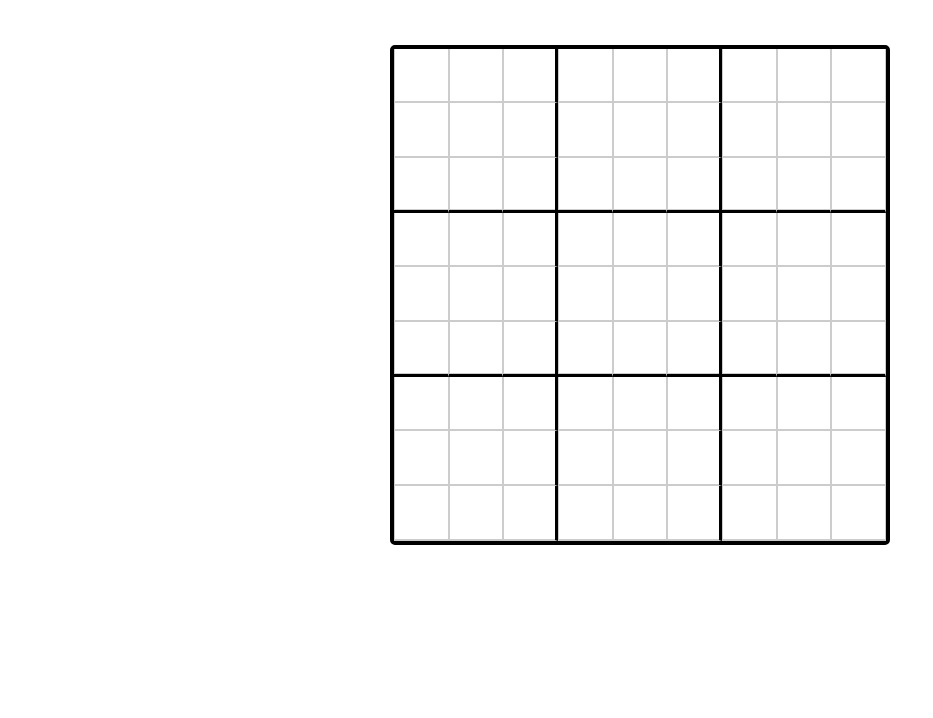
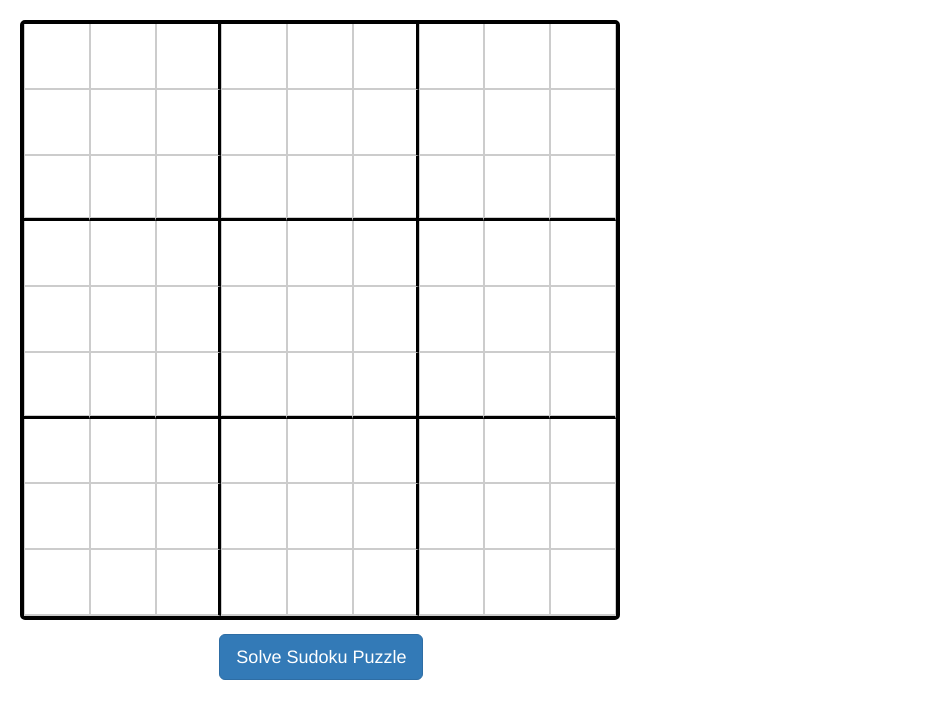
Before and after one commit to gregor-ovsenjak/SudokuSolver, an Angular app: page / in a window 1280 px wide. Shown: the top 718 px of the page, without its empty margins (0-933 px from the left). Built offline with nearby package versions, Linux system fonts and the light colour scheme.

Commit message:
Added child to parent communication via EventEmitter. Added button for solving the sudoku puzzle.

```diff
--- a/src/app/board/board.component.css
+++ b/src/app/board/board.component.css
@@ -1,12 +1,13 @@
 
 .board {
-    width: 500px;
-    height: 500px;
+    width: 600px;
+    height: 600px;
     border: 4px solid black;
     border-radius: 5px;
     padding: 0px;
-    margin-top: 3.5%;
-    position: center;
+    margin-top: 20px;
+    margin-left: 20px;
+    position:absolute;
 
 }
 
--- a/src/app/board/board.component.html
+++ b/src/app/board/board.component.html
@@ -1,10 +1,16 @@
-<div class="container board">
-    <div class="flex-container" *ngFor ="let row of Rows" [ngStyle]="{ 'height': 100/Rows.length + '%' }">
-    <app-cell *ngFor ="let col of Cols"
-                        id="{{row}}_{{col}}"
-                        [ngStyle]="{ 'width': 100/Cols.length + '%',
-                                    'height': 100 + '%',
-                                    'border-bottom': ChooseBorderType(row),'border-right': ChooseBorderType(col)}">
-    </app-cell>
+<div class="container board" >
+    <div class="flex-container " *ngFor ="let row of Rows" [ngStyle]="{ 'height': 100/Rows.length + '%' }">
+        <app-cell  *ngFor ="let col of Cols"
+                            id="{{row}}_{{col}}"
+                            (inputEvent)="recieveInput($event)"
+                            [ngStyle]="{ 'width': 100/Cols.length + '%',
+                                        'height': 100 + '%',
+                                        'border-bottom': ChooseBorderType(row),'border-right': ChooseBorderType(col)}">
+        </app-cell>
     </div>
+    <button class="btn btn-primary btn-lg"
+            [disabled]="!boardFilled ? true: false"
+            (click) = "solveSudokuPuzzle()"
+            [ngStyle]="{'margin-top':'3%','margin-left':'33%'} "> Solve Sudoku Puzzle
+    </button>
 </div>
--- a/src/app/board/board.component.ts
+++ b/src/app/board/board.component.ts
@@ -1,4 +1,7 @@
 import { Component, OnInit } from '@angular/core';
+
+
+
 
 @Component({
   selector: 'app-board',
@@ -6,13 +9,24 @@ import { Component, OnInit } from '@angular/core';
   styleUrls: ['./board.component.css']
 })
 export class BoardComponent implements OnInit {
+
   Rows: Array<number> = [1,2,3,4,5,6,7,8,9];
   Cols: Array<number> = [1,2,3,4,5,6,7,8,9];
-
+  SudokuGrid: number[][] = Array(9).fill(0).map(() => Array(9).fill(0));
+  boardFilled: boolean = true;
 
   ChooseBorderType(rowOrCol:number): string  {
     let BorderBold: string = rowOrCol % 3 === 0 && rowOrCol != 9 ? "3px solid black": "1px solid #CCC";
     return BorderBold;
+  }
+
+  recieveInput(input: any) {
+    console.log(input.row,input.col,input.value);
+    this.SudokuGrid[input.row-1][input.col -1] = parseInt(input.value);
+  }
+
+  solveSudokuPuzzle() {
+    console.log(this.SudokuGrid)
   }
 
 
--- a/src/app/cell/cell.component.html
+++ b/src/app/cell/cell.component.html
@@ -1,6 +1,8 @@
-<input type="text" maxlength="1" (keydown)="validate($event)" class="input"
+<input type="text" maxlength="1" class="input"
+                    (keydown)="validate($event)"
                     (mouseenter)="changeColorOnEnter()"
                     (mouseleave)="changeColorOnLeave()"
+                    (input) ="updateInput($event)"
                     [ngStyle]="{'background':color,
                                 'transition':'background 0.75s'}"
                     >
--- a/src/app/cell/cell.component.ts
+++ b/src/app/cell/cell.component.ts
@@ -1,4 +1,5 @@
-import { Component, OnInit } from '@angular/core';
+import { HtmlParser } from '@angular/compiler';
+import { Component, OnInit,Output,EventEmitter } from '@angular/core';
 
 @Component({
   selector: 'app-cell',
@@ -10,14 +11,28 @@ export class CellComponent implements OnInit {
   color:string = "transparent";
   input:string = "";
 
+  @Output() inputEvent = new EventEmitter<any>();
+
 
   changeColorOnEnter() {
-    this.color = "rgba(54, 124, 255, 0.483)"
+    this.color = "rgba(54, 124, 255, 0.483)";
   }
 
 
   changeColorOnLeave() {
-    this.color = "transparent"
+    this.color = "transparent";
+  }
+
+
+  updateInput(evt:Event) {
+    let inputElement: HTMLInputElement = (<HTMLInputElement>evt.target)
+    this.input = inputElement.value;
+    let parent: HTMLElement = <HTMLElement> inputElement.parentElement;
+    let row : number = parseInt(parent.id.split("_")[0]);
+    let col: number = parseInt(parent.id.split("_")[1]);
+    let objectEmitedToSudokuBoard : any = {value:this.input, row:row, col:col};
+
+    this.inputEvent.emit( objectEmitedToSudokuBoard)
   }
 
 
```
